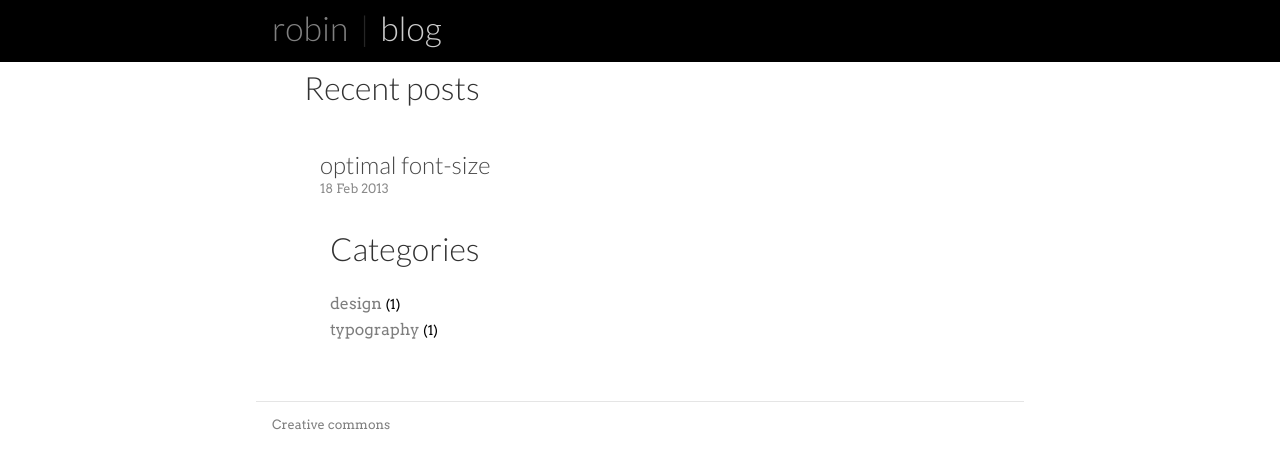
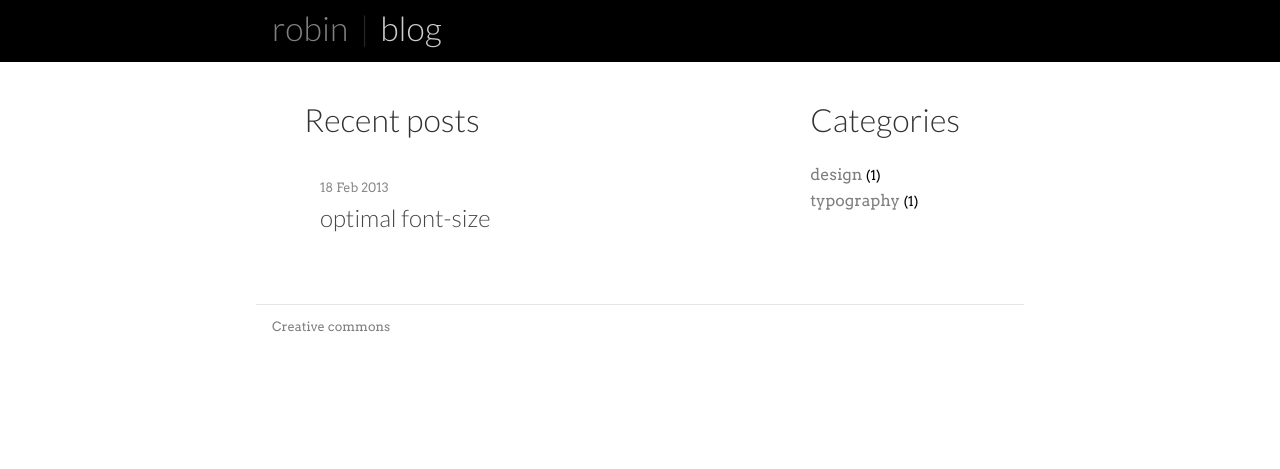
Before and after one commit to nottrobin/robinwinslow.uk, a Jekyll site: the page built from index.html, in a window 1280 px wide. Shown: the top 469 px of the page. Built offline with Jekyll 4.4.1, drawn with Linux system fonts in a browser that asks for light colours.

Commit message:
Refine design

```diff
--- a/css/rstandard.css
+++ b/css/rstandard.css
@@ -89,8 +89,9 @@ body>article, header>aside, footer>aside {
 	overflow: hidden;
 }
 body>article { max-width: 42rem; }
-.homepage body>article { max-width: 44rem; }
-.page body>article { padding-right: 0; }
+.page body>article {
+	padding-right: 0;
+}
 header>aside, footer>aside { max-width: 46rem; }
 
 /* Header */
@@ -122,6 +123,12 @@ footer aside {
 	border-color: rgba(255, 255, 255, 0.1);
 }
 
+article date {
+	display: block;
+	opacity: 0.5;
+	font-size: 0.8em;
+}
+
 section article {
 	margin-bottom: 0.5em;
 	background-color: white;
@@ -137,41 +144,24 @@ section article h1 {
 }
 section article h1 a { opacity: 1; }
 section nav a { opacity: 1; }
-section article date {
-	display: block;
-	opacity: 0.5;
-	font-size: 0.8em;
-	margin-top: -0.5em;
-}
 
 /* Custom */
-article section {
+section {
 	overflow: hidden;
 }
-.homepage article section, .homepage article nav {
+section article {
 	float: left;
-	margin-top: 1.618em;
-	box-sizing: border-box;
 }
-.homepage article section {
-	padding-right: 1.618em;
-	border-right: 1px solid rgba(255, 255, 255, 0.3);
+nav {
+	float: right;
+	border-left: 1px solid rgba(255, 255, 255, 0.3);
+	padding: 0 1rem;
+	margin-top: 2rem;
 }
-.page article section article {
-	float: left;
-	margin-right: 1rem;
-}
-.homepage article section {
-	width: 75%;
-}
-article section h1, article nav h1 {
+nav h1 {
 	margin-top: 0;
 }
-article nav {
-	padding-left: 1.618em;
-	width: 25%;
-}
-article nav ul {
+nav ul {
 	list-style-type: none;
 	padding: 0;
 }
--- a/index.html
+++ b/index.html
@@ -1,20 +1,7 @@
 ---
-layout: homepage
+layout: page
 title: Home page
 ---
-
-<section>
-
-<h1>Recent posts</h1>
-
-{% for post in site.posts %}
-  <article>
-    <h1><a href="{{ post.url }}">{{ post.title }}</a></h1>
-    <date>{{ post.date | date_to_string }}</date>
-  </article>
-{% endfor %}
-
-</section>
 
 <nav>
 
@@ -27,3 +14,16 @@ title: Home page
 </ul>
 
 </nav>
+
+<section>
+
+<h1>Recent posts</h1>
+
+{% for post in site.posts %}
+  <article>
+    <date>{{ post.date | date_to_string }}</date>
+    <h1><a href="{{ post.url }}">{{ post.title }}</a></h1>
+  </article>
+{% endfor %}
+
+</section>
```
